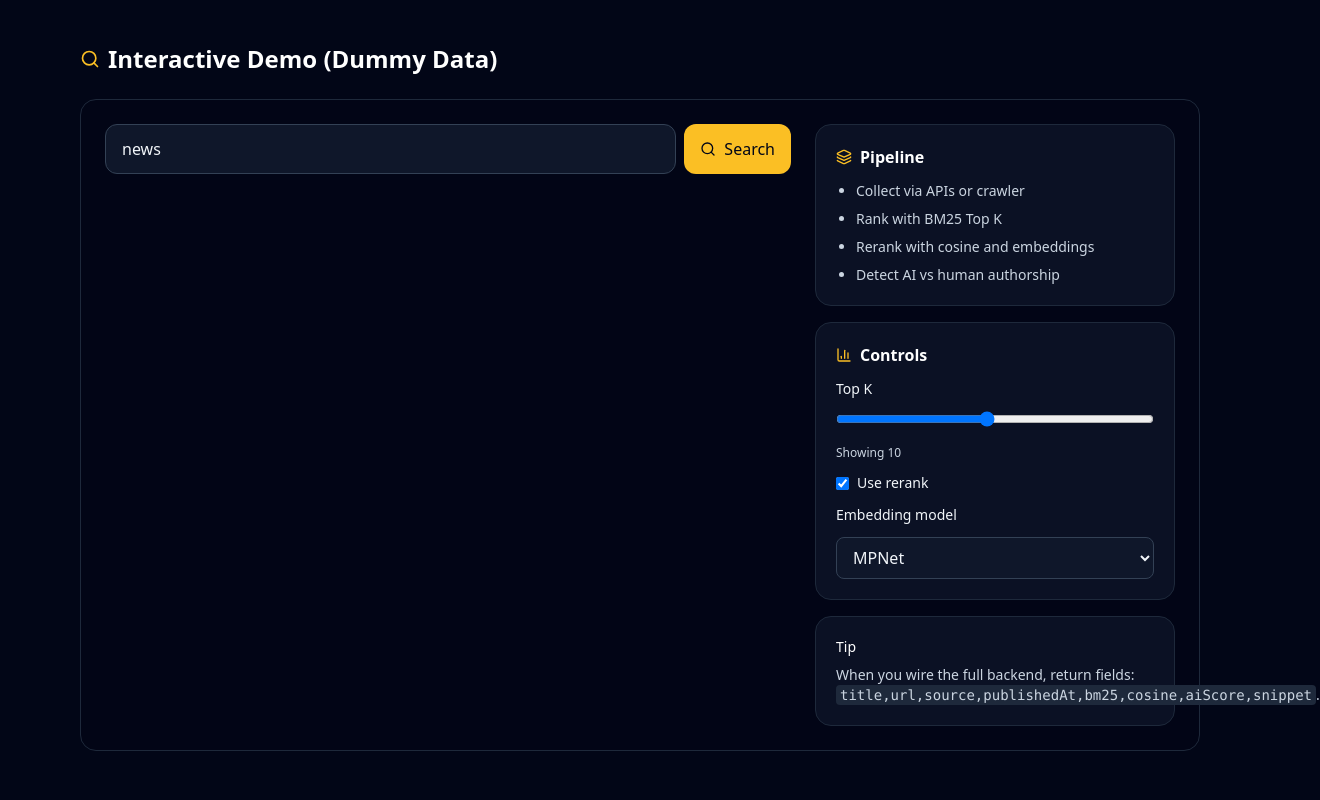
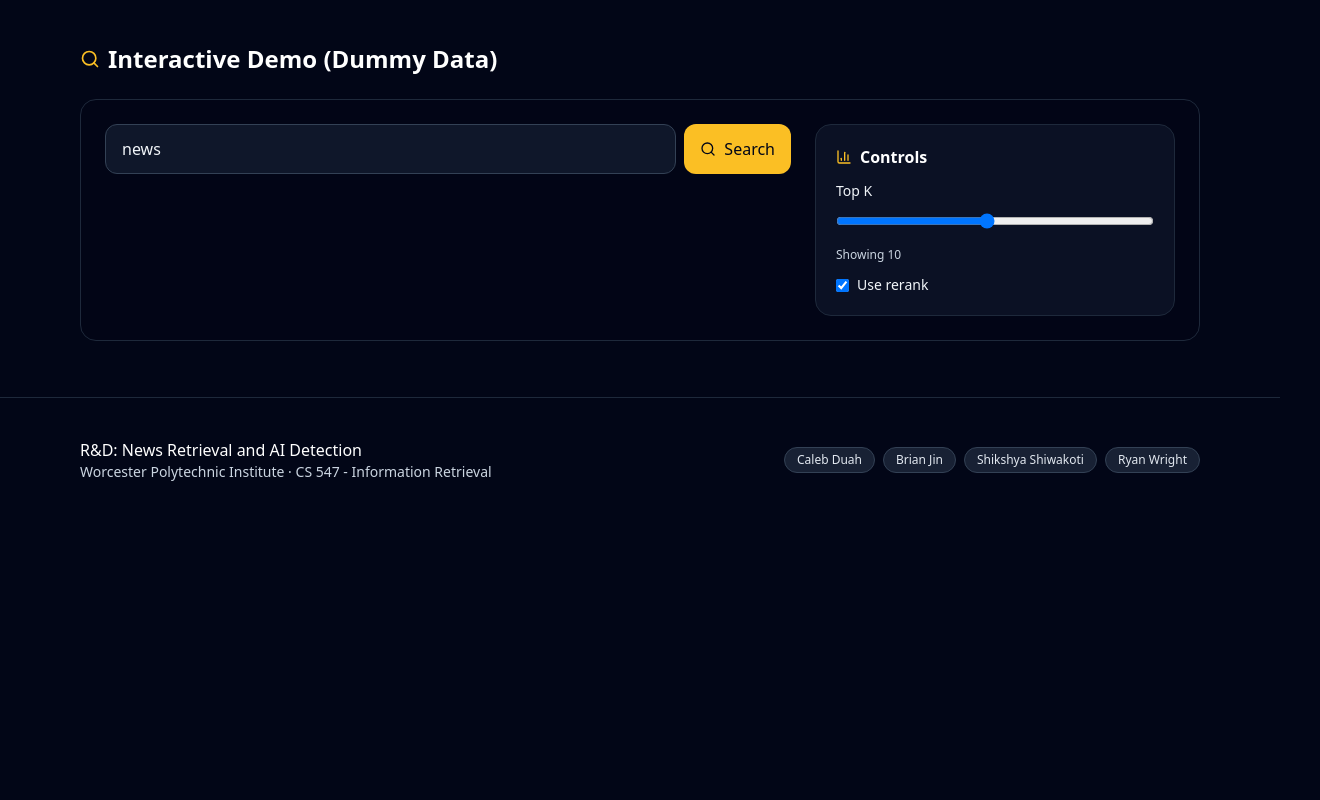
Before and after one commit to brian-jin/CS547_news_retrieval_ai_detection, a React (Vite) app: page / in a window 1280 px wide. Shown: the part 2600-3400 px from the top of the page, 1320 px wide, since content can reach past the window. After the commit the page ends 3122 px from the top, so only its background shows below. Built offline with nearby package versions, Linux system fonts and the light colour scheme.

Commit message:
Update App.jsx

```diff
--- a/src/App.jsx
+++ b/src/App.jsx
@@ -305,18 +305,6 @@ function Demo() {
         </div>
 
         <aside className="space-y-4">
-          <div className="rounded-2xl border border-slate-800 bg-slate-900/70 p-5">
-            <h4 className="text-white font-semibold flex items-center gap-2">
-              <Layers className="h-4 w-4 text-amber-400" /> Pipeline
-            </h4>
-            <ul className="mt-3 space-y-2 text-sm text-slate-300 list-disc pl-5">
-              <li>Collect via APIs or crawler</li>
-              <li>Rank with BM25 Top K</li>
-              <li>Rerank with cosine and embeddings</li>
-              <li>Detect AI vs human authorship</li>
-            </ul>
-          </div>
-
           <div className="rounded-2xl border border-slate-800 bg-slate-900/70 p-5 space-y-3">
             <h4 className="text-white font-semibold flex items-center gap-2">
               <BarChart3 className="h-4 w-4 text-amber-400" /> Controls
@@ -340,27 +328,6 @@ function Demo() {
               />{" "}
               Use rerank
             </label>
-
-            <label className="block mt-3 text-sm">Embedding model</label>
-            <select
-              value={model}
-              onChange={(e) => setModel(e.target.value)}
-              className="w-full rounded-lg border border-slate-700 bg-slate-900 px-3 py-2"
-            >
-              <option value="mpnet">MPNet</option>
-              <option value="sbert">SBERT</option>
-            </select>
-          </div>
-
-          <div className="rounded-2xl border border-slate-800 bg-slate-900/70 p-5 text-sm text-slate-300">
-            <p className="mb-2 font-medium text-white">Tip</p>
-            <p>
-              When you wire the full backend, return fields:{" "}
-              <code className="bg-slate-800 px-1 py-0.5 rounded">
-                title,url,source,publishedAt,bm25,cosine,aiScore,snippet
-              </code>
-              .
-            </p>
           </div>
         </aside>
       </div>
```
